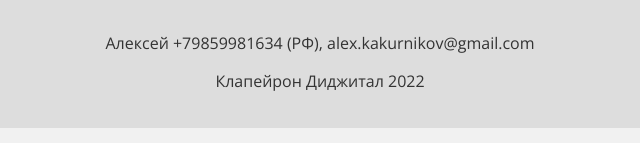
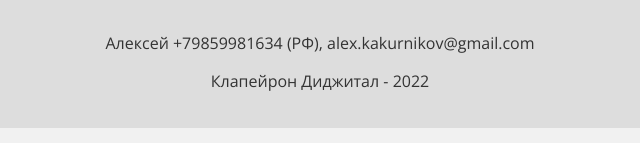
Before and after one commit to starrabb1t/clapeyron, a plain HTML site: page index.html in a window 1280 px wide. Shown: the part 1586-1729 px from the top of the page, 320-960 px from the left. Drawn offline with Linux system fonts and the light colour scheme.

Commit message:
Update index.html

```diff
--- a/index.html
+++ b/index.html
@@ -78,7 +78,7 @@
 
     <div id="contacts" class="footer">
         <p>Алексей +79859981634 (РФ), alex.kakurnikov@gmail.com</p>
-        <p>Клапейрон Диджитал 2022</p>
+        <p>Клапейрон Диджитал - 2022</p>
     </div>
     <script src="js/index.js"></script>
 
```
